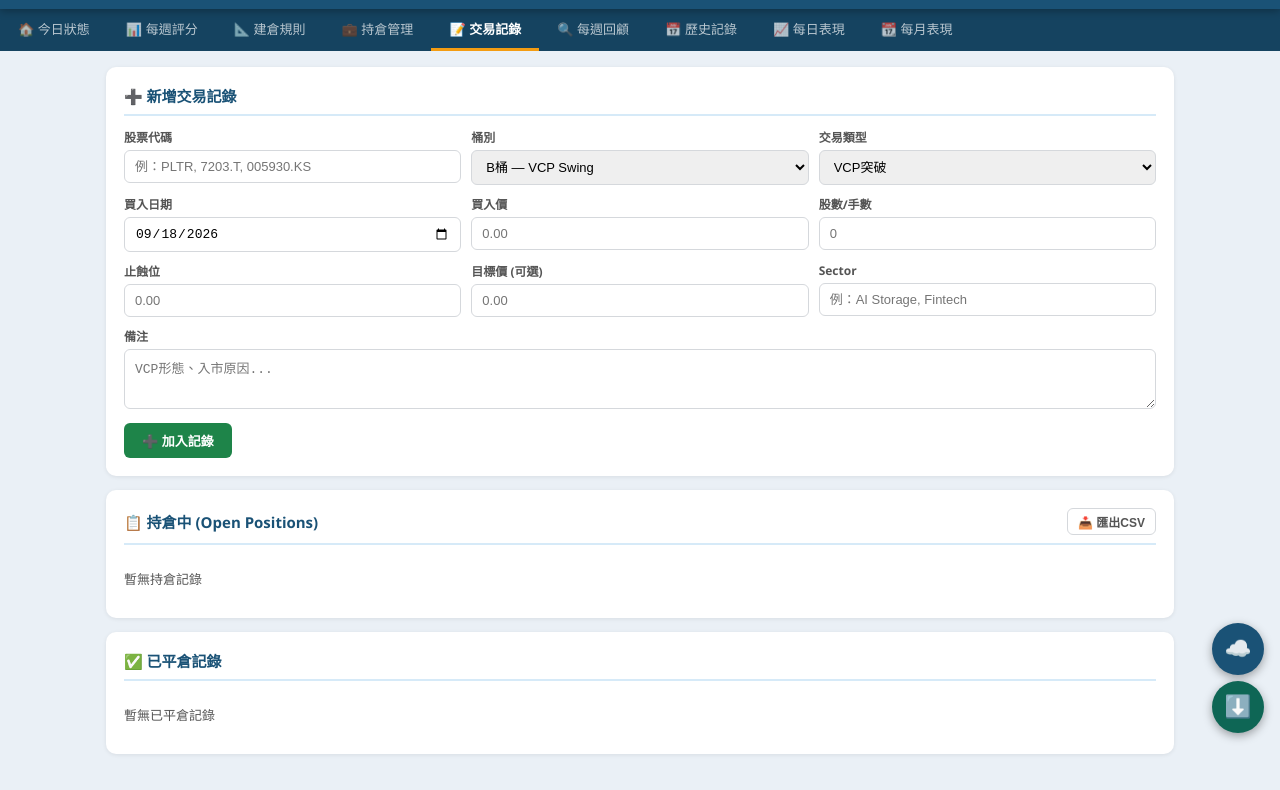
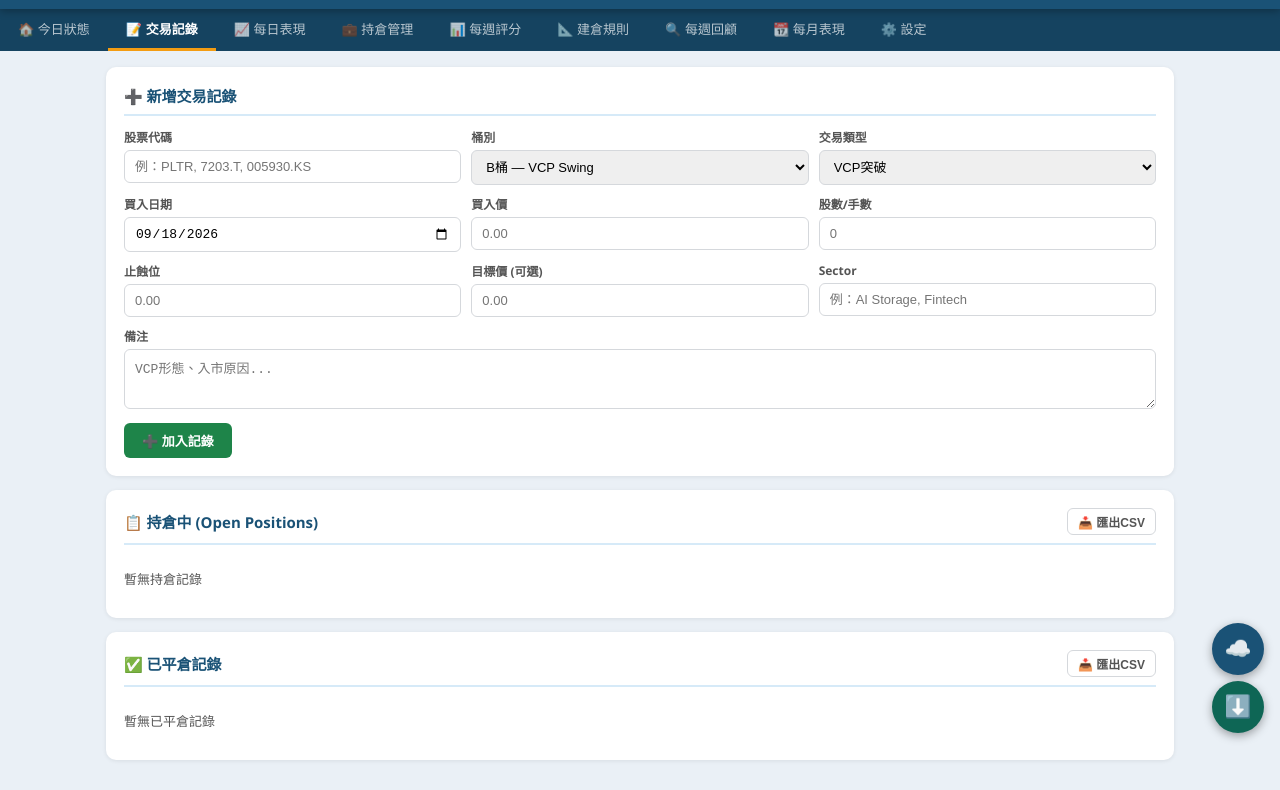
Before and after one commit to wilsonlam1/wilson-tracker, a plain HTML site: page index.html in a window 1280 px wide. Both pictures are taken after a click on the button "📝 交易記錄". Shown: the part 41-831 px from the top of the page. Drawn offline with Linux system fonts and the light colour scheme.

Commit message:
Add files via upload

```diff
--- a/index.html
+++ b/index.html
@@ -172,14 +172,14 @@
 </header>
 <nav>
   <button class="active" onclick="showTab('dashboard')">🏠 今日狀態</button>
+  <button onclick="showTab('trades')">📝 交易記錄</button>
+  <button onclick="showTab('daily')">📈 每日表現</button>
+  <button onclick="showTab('portfolio')">💼 持倉管理</button>
   <button onclick="showTab('score')">📊 每週評分</button>
   <button onclick="showTab('rules')">📐 建倉規則</button>
-  <button onclick="showTab('portfolio')">💼 持倉管理</button>
-  <button onclick="showTab('trades')">📝 交易記錄</button>
   <button onclick="showTab('review')">🔍 每週回顧</button>
-  <button onclick="showTab('history')">📅 歷史記錄</button>
-  <button onclick="showTab('daily')">📈 每日表現</button>
   <button onclick="showTab('monthly')">📆 每月表現</button>
+  <button onclick="showTab('history')">⚙️ 設定</button>
 </nav>
 
 <main>
@@ -747,7 +747,10 @@
   </div>
 
   <div class="card">
-    <div class="card-title">✅ 已平倉記錄</div>
+    <div class="card-title" style="justify-content:space-between">
+      <span>✅ 已平倉記錄</span>
+      <button class="btn btn-ghost btn-sm" onclick="exportClosedCSV()" style="font-size:12px">📥 匯出CSV</button>
+    </div>
     <div id="closedTrades"><div style="color:var(--gray-dark);font-size:13px;padding:12px 0">暫無已平倉記錄</div></div>
   </div>
 </div>
@@ -2099,8 +2102,8 @@ function renderOpenPositions() {
         ${hasMultiple
           ? ''
           : `<button class="btn btn-ghost btn-sm" onclick="editTrade(${lots[0].id})" title="編輯" style="padding:2px 5px">✏️</button>
-             <button class="btn btn-green btn-sm" onclick="addToTrade(${lots[0].id})" title="加倉" style="margin-left:2px;padding:2px 5px">➕</button>
-             <button class="btn btn-amber btn-sm" onclick="closeTrade(${lots[0].id})" title="平倉" style="margin-left:2px;padding:2px 5px">📤</button>
+             <button class="btn btn-ghost btn-sm" onclick="addToTrade(${lots[0].id})" title="加倉" style="margin-left:2px;padding:2px 5px">➕</button>
+             <button class="btn btn-ghost btn-sm" onclick="closeTrade(${lots[0].id})" title="平倉" style="margin-left:2px;padding:2px 5px">📤</button>
              <button class="btn btn-ghost btn-sm" onclick="deleteTrade(${lots[0].id})" title="刪除" style="margin-left:2px;padding:2px 5px">🗑️</button>`
         }
       </td>
@@ -2144,8 +2147,8 @@ function renderOpenPositions() {
           <td style="color:var(--green);font-size:12px">${t.target || '—'}</td>
           <td style="white-space:nowrap">
             <button class="btn btn-ghost btn-sm" onclick="editTrade(${t.id})" title="編輯" style="padding:2px 5px">✏️</button>
-            <button class="btn btn-green btn-sm" onclick="addToTrade(${t.id})" title="加倉" style="margin-left:2px;padding:2px 5px">➕</button>
-            <button class="btn btn-amber btn-sm" onclick="closeTrade(${t.id})" title="平倉" style="margin-left:2px;padding:2px 5px">📤</button>
+            <button class="btn btn-ghost btn-sm" onclick="addToTrade(${t.id})" title="加倉" style="margin-left:2px;padding:2px 5px">➕</button>
+            <button class="btn btn-ghost btn-sm" onclick="closeTrade(${t.id})" title="平倉" style="margin-left:2px;padding:2px 5px">📤</button>
             <button class="btn btn-ghost btn-sm" onclick="deleteTrade(${t.id})" title="刪除" style="margin-left:2px;padding:2px 5px">🗑️</button>
           </td>
         </tr>`;
@@ -2185,6 +2188,34 @@ function exportOpenCSV() {
   a.href = url; a.download = `持倉記錄_${today}.csv`;
   a.click(); URL.revokeObjectURL(url);
   showToast(`已匯出 ${open.length} 筆持倉記錄 ✅`);
+}
+
+function exportClosedCSV() {
+  const closed = state.trades.filter(t => t.status === 'closed');
+  if (!closed.length) { showToast('暫無已平倉記錄'); return; }
+  const headers = ['股票代碼','桶','類型','買入日','賣出日','持倉天數','買入價','賣出價','回報%','P&L(HKD,扣手續費)','手續費(HKD)','備注'];
+  const rows = closed.map(t => {
+    const days = t.selldate && t.buydate ? Math.round((new Date(t.selldate) - new Date(t.buydate)) / 86400000) : '';
+    const retPct = calcRetPct(t);
+    const netHKD = calcNetPlHKD(t);
+    const feeHKD = calcFeeHKD(t, 2);
+    return [
+      t.code, t.bucket, t.type || '', t.buydate || '', t.selldate || '', days,
+      t.buyprice, t.sellprice || '',
+      retPct !== null ? retPct.toFixed(1) : '',
+      netHKD !== null ? Math.round(netHKD) : '',
+      Math.round(feeHKD),
+      (t.note || '').replace(/,/g,' ')
+    ];
+  });
+  const csv = [headers, ...rows].map(r => r.join(',')).join('\n');
+  const blob = new Blob(['﻿' + csv], { type: 'text/csv;charset=utf-8' });
+  const url = URL.createObjectURL(blob);
+  const a = document.createElement('a');
+  const today = new Date().toISOString().slice(0,10);
+  a.href = url; a.download = `已平倉記錄_${today}.csv`;
+  a.click(); URL.revokeObjectURL(url);
+  showToast(`已匯出 ${closed.length} 筆已平倉記錄 ✅`);
 }
 
 function renderClosedTrades() {
```
